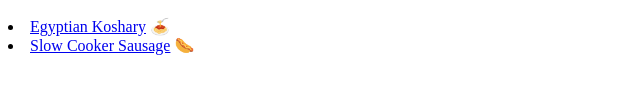
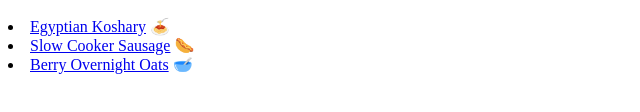
Before and after one commit to sirTOHAMY/odin-recipes, a plain HTML site: page index.html in a window 1280 px wide. Shown: the part 434-546 px from the top of the page, without its empty margins (0-640 px from the left). Drawn offline with Linux system fonts and the light colour scheme.

Commit message:
Add a link to the new recipe page

```diff
--- a/index.html
+++ b/index.html
@@ -14,6 +14,7 @@
         <h2>Our Recipes</h2>
         <li><a href="recipes/egyptian-koshary.html" target="_blank">Egyptian Koshary</a> 🍝 </li>
         <li><a href="recipes/slow-cooker-sausage.html" target="_blank">Slow Cooker Sausage</a> 🌭 </li>
+        <li><a href="recipes/berry-overnight-oats.html" target="_blank">Berry Overnight Oats</a> 🥣 </li>
 
 
 
```
